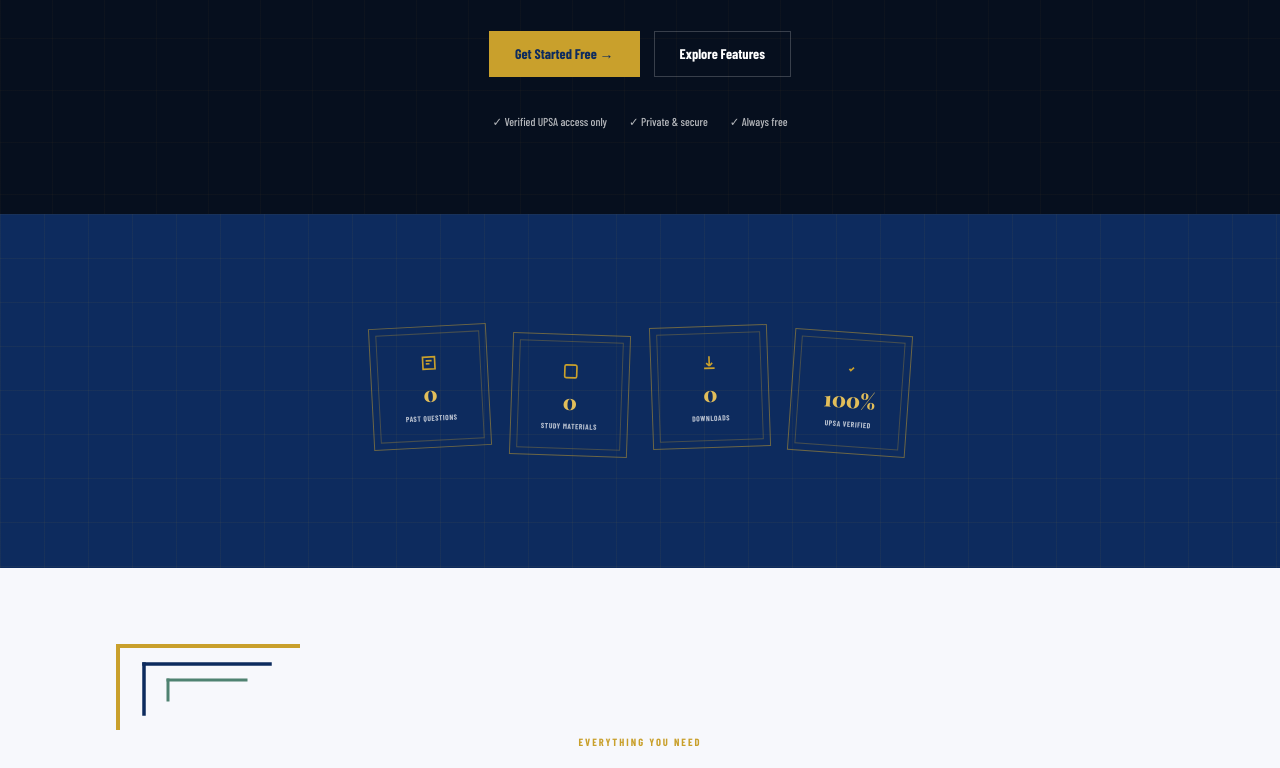
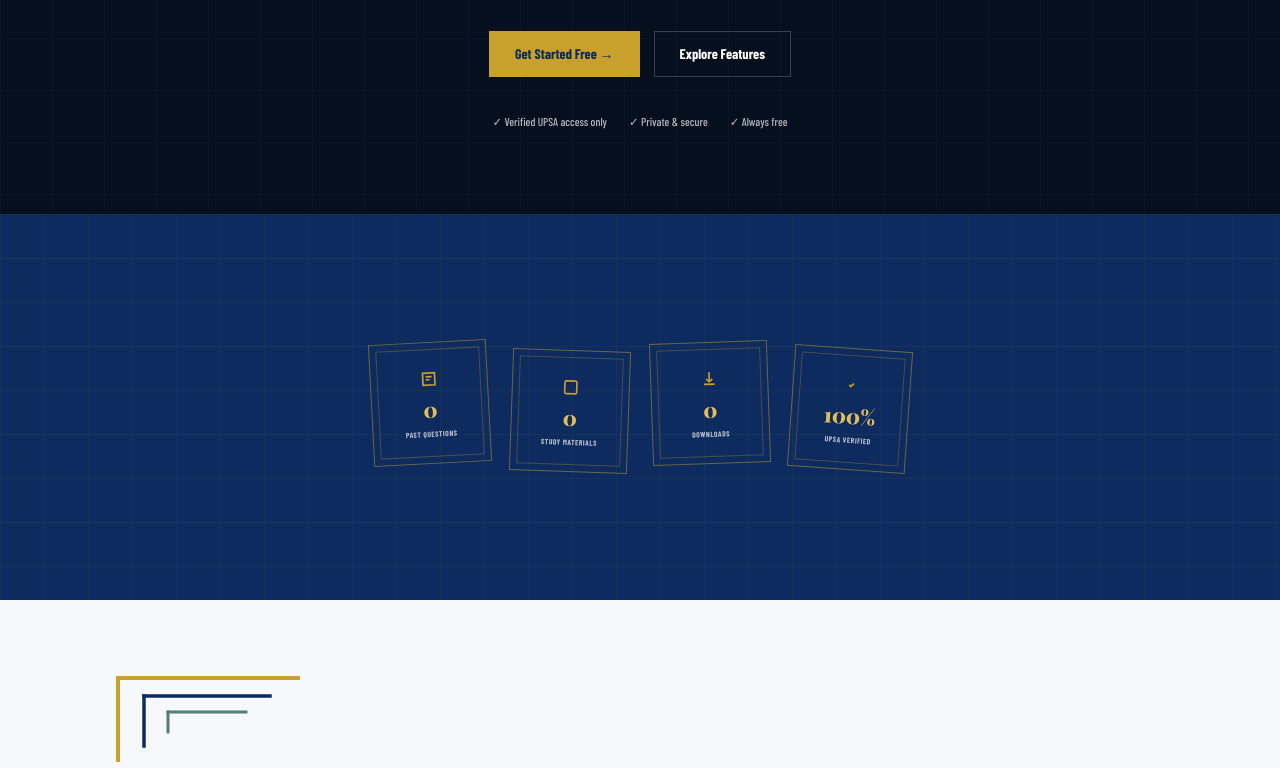
Before and after one commit to johnadamsmahama/distinction-library, a Next.js app: page / in a window 1280 px wide. Shown: the part 586-1354 px from the top of the page. Built offline with nearby package versions, Linux system fonts and the light colour scheme; no server answers; the database is empty; a web font is replaced by a local one.

Commit message:
Adjust padding in Stats component section

```diff
--- a/components/Stats.tsx
+++ b/components/Stats.tsx
@@ -28,7 +28,7 @@ export default async function Stats() {
   ];
 
   return (
-    <section className="relative bg-navy py-28 px-7 overflow-hidden">
+    <section className="relative bg-navy py-32 px-7 overflow-hidden">
       <div
         className="absolute inset-0 pointer-events-none"
         style={{
```
